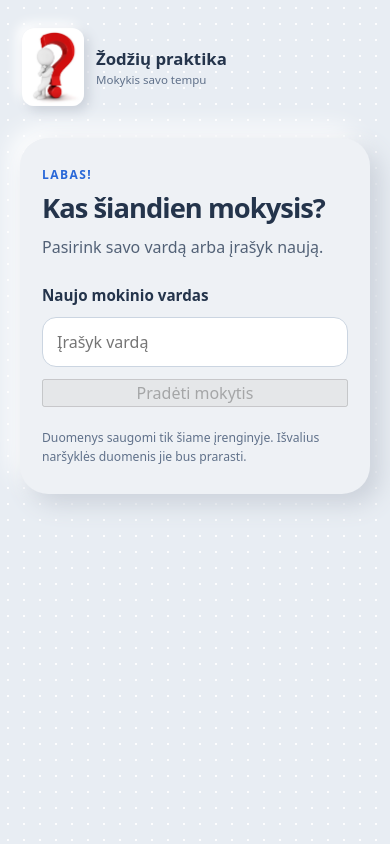
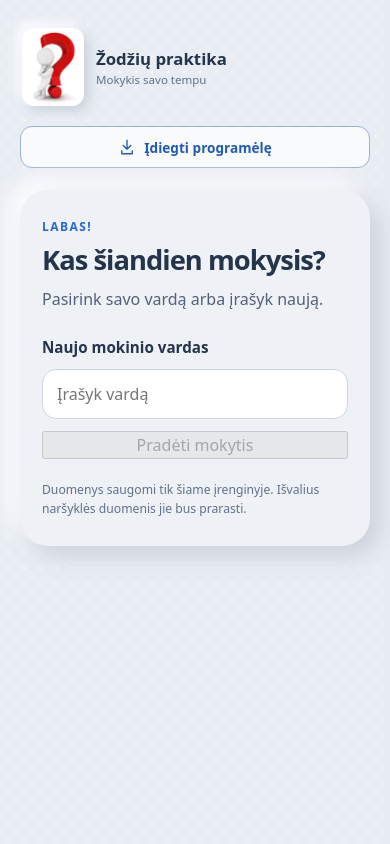
Before and after one commit to bestfrend/viktorina, an Angular app: page / in a window 390 px wide. Built offline with nearby package versions, Linux system fonts and the light colour scheme; what @primeuix/themes, primeng would draw is missing.

Commit message:
Add visible PWA install action and mobile installation help

```diff
--- a/src/app/app.component.html
+++ b/src/app/app.component.html
@@ -3,6 +3,19 @@
     <img class="brand-mark" src="icon.svg?v=2" alt="" aria-hidden="true">
     <div><span class="brand-title">Žodžių praktika</span><span class="brand-subtitle">Mokykis savo tempu</span></div>
   </header>
+
+  <div *ngIf="!isInstalled && view !== 'quiz'" class="install-area">
+    <button type="button" class="install-button" [disabled]="installBusy" [attr.aria-expanded]="showInstallHelp" aria-controls="install-help" (click)="installApp()">
+      <svg viewBox="0 0 24 24" aria-hidden="true" focusable="false"><path d="M12 3v12m-5-5 5 5 5-5M5 17v4h14v-4" /></svg>
+      {{ installBusy ? 'Atidaromas diegimas…' : 'Įdiegti programėlę' }}
+    </button>
+    <div *ngIf="showInstallHelp" id="install-help" class="install-help" role="region" aria-label="Programėlės įdiegimas">
+      <strong>Pridėk prie pagrindinio ekrano</strong>
+      <p *ngIf="!isAppleDevice">„Chrome“ meniu <strong>⋮</strong> pasirink <strong>„Pridėti prie pagrindinio ekrano“ → „Įdiegti“</strong>. Kitose naršyklėse ieškok „Įdiegti programą“.</p>
+      <p *ngIf="isAppleDevice">Atverk šį puslapį „Safari“, paspausk <strong>„Bendrinti“ → „Pridėti prie pradžios ekrano“</strong> ir patvirtink „Pridėti“.</p>
+      <p class="install-help-note">Jei nuoroda atidaryta kitos programos lange, pirmiausia atverk ją telefono naršyklėje.</p>
+    </div>
+  </div>
 
   <div *ngIf="error" class="error" role="alert">
     {{ error }}
--- a/src/app/app.component.ts
+++ b/src/app/app.component.ts
@@ -1,5 +1,5 @@
 import { CommonModule } from '@angular/common';
-import { ChangeDetectorRef, Component, ElementRef, OnDestroy, ViewChild } from '@angular/core';
+import { ChangeDetectorRef, Component, ElementRef, HostListener, OnDestroy, ViewChild } from '@angular/core';
 import { FormsModule } from '@angular/forms';
 import { ButtonModule } from 'primeng/button';
 import { InputTextModule } from 'primeng/inputtext';
@@ -13,6 +13,11 @@ import { StudentState } from './student';
 import { StudentStore } from './student-store.service';
 
 type View = 'students' | 'lists' | 'new-list' | 'edit' | 'ready' | 'quiz' | 'results';
+
+interface InstallPromptEvent extends Event {
+  prompt(): Promise<void>;
+  userChoice: Promise<{ outcome: 'accepted' | 'dismissed' }>;
+}
 
 @Component({ selector: 'app-root', standalone: true, imports: [CommonModule, FormsModule, ButtonModule, InputTextModule, TextareaModule], templateUrl: './app.component.html' })
 export class AppComponent implements OnDestroy {
@@ -41,12 +46,47 @@ export class AppComponent implements OnDestroy {
   finishedMistakes: QuizMistake[] = [];
   remainingMs = 300000;
   feedbackKind: 'correct' | 'incorrect' | null = null;
+  isInstalled = window.matchMedia('(display-mode: standalone), (display-mode: fullscreen), (display-mode: minimal-ui)').matches || (navigator as Navigator & { standalone?: boolean }).standalone === true;
+  readonly isAppleDevice = /iPad|iPhone|iPod/.test(navigator.userAgent) || (navigator.platform === 'MacIntel' && navigator.maxTouchPoints > 1);
+  showInstallHelp = false;
+  installBusy = false;
+  private installPrompt: InstallPromptEvent | null = null;
   private clock: ReturnType<typeof setInterval> | null = null;
   private feedbackClock: ReturnType<typeof setTimeout> | null = null;
   private audioContext: AudioContext | null = null;
   private lastCountdownSecond = 4;
 
   constructor(private readonly studentStore: StudentStore, private readonly learningStore: LearningStore, private readonly changeDetector: ChangeDetectorRef) { this.reload(); }
+
+  @HostListener('window:beforeinstallprompt', ['$event'])
+  onInstallPrompt(event: Event): void {
+    event.preventDefault();
+    this.installPrompt = event as InstallPromptEvent;
+  }
+
+  @HostListener('window:appinstalled')
+  onAppInstalled(): void {
+    this.isInstalled = true;
+    this.installPrompt = null;
+    this.showInstallHelp = false;
+  }
+
+  async installApp(): Promise<void> {
+    if (this.installBusy) return;
+    const prompt = this.installPrompt;
+    if (!prompt) { this.showInstallHelp = !this.showInstallHelp; return; }
+    this.installPrompt = null;
+    this.installBusy = true;
+    this.showInstallHelp = false;
+    try {
+      await prompt.prompt();
+      await prompt.userChoice;
+    } catch {
+      this.showInstallHelp = true;
+    } finally {
+      this.installBusy = false;
+    }
+  }
 
   get student() { return this.students.students.find(item => item.id === this.students.selectedStudentId); }
   get lists(): WordList[] { return this.data.lists.filter(item => item.studentId === this.student?.id); }
--- a/src/styles.css
+++ b/src/styles.css
@@ -40,6 +40,14 @@ h2, label { display: block; margin: 0 0 12px; font-size: .95rem; font-weight: 70
 .brand > div { display: grid; gap: 2px; }
 .brand-title { font-size: 1.05rem; }
 .brand-subtitle { font-size: .72rem; color: #60718a; font-weight: 500; }
+.install-area { margin: -12px 0 22px; }
+.install-button { display: flex; align-items: center; justify-content: center; gap: 8px; width: 100%; min-height: 42px; padding: 10px 14px; border: 1px solid #9bb1d3; border-radius: 12px; background: #f8fafc; color: #205bb8; font-size: .85rem; font-weight: 700; cursor: pointer; }
+.install-button:hover { background: #eaf0fa; }
+.install-button:disabled { opacity: .6; cursor: wait; }
+.install-button svg { flex: none; width: 18px; height: 18px; fill: none; stroke: currentColor; stroke-width: 1.8; stroke-linecap: round; stroke-linejoin: round; }
+.install-help { margin-top: 10px; padding: 15px; border: 1px solid #cbd9ed; border-radius: 14px; background: #f8fafc; font-size: .84rem; line-height: 1.55; }
+.install-help p { margin: 8px 0 0; }
+.install-help .install-help-note { color: #60718a; font-size: .78rem; }
 .card { min-width: 0; }
 .stack, .form-stack, .pair-list { display: grid; gap: 12px; }
 .stack { margin: 20px 0 28px; }
```
